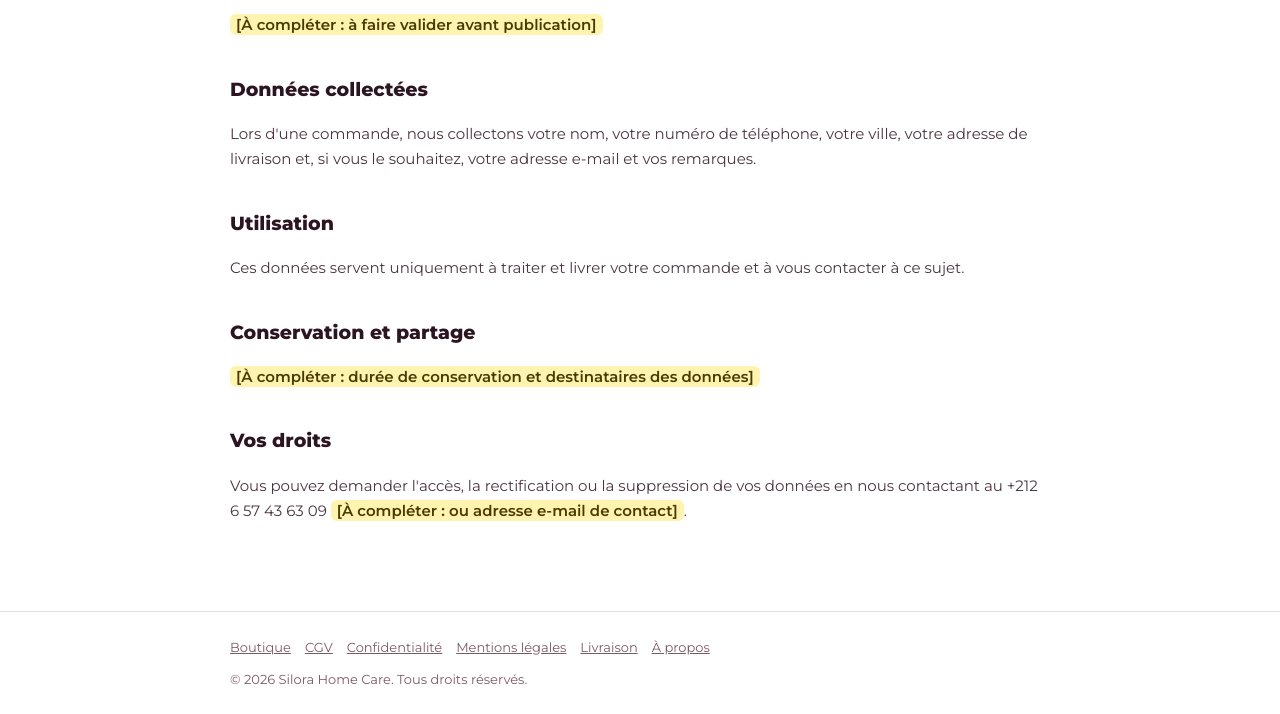
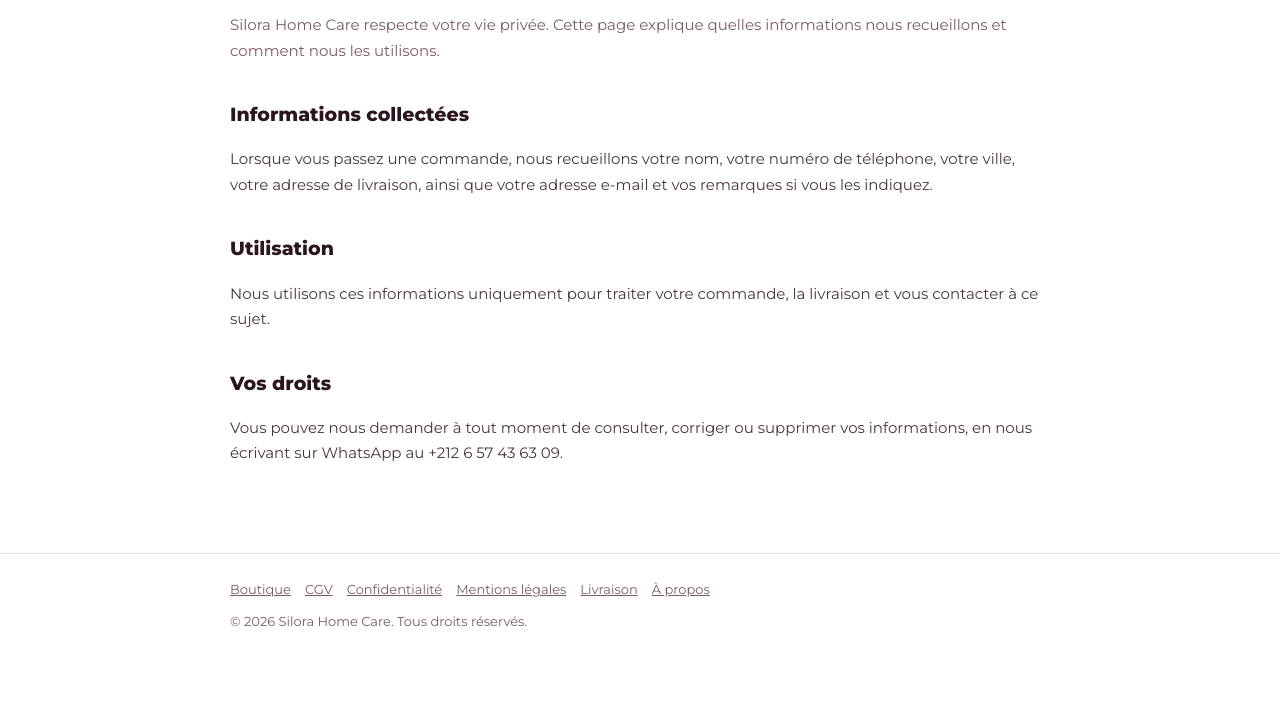
Before and after one commit to Meykyou100/silora-home-care, a plain HTML site: page confidentialite.html in a window 1280 px wide. Shown: the part 171-885 px from the top of the page. After the commit the page ends 827 px from the top, so only its background shows below. Drawn offline with Linux system fonts and the light colour scheme.

Commit message:
Politique de confidentialite simplifiee

```diff
--- a/confidentialite.html
+++ b/confidentialite.html
@@ -34,16 +34,13 @@ footer a{color:#7b5a68;margin-right:14px}
 <header><div class="wrap"><a href="/"><img src="images/logo.png" alt="Silora Home Care"></a><a class="back" href="/">← Retour à la boutique</a></div></header>
 <main><div class="wrap">
 <h1>Politique de confidentialité</h1>
-
-<p class="lead"><span class="todo">[À compléter : à faire valider avant publication]</span></p>
-<h2>Données collectées</h2>
-<p>Lors d'une commande, nous collectons votre nom, votre numéro de téléphone, votre ville, votre adresse de livraison et, si vous le souhaitez, votre adresse e-mail et vos remarques.</p>
+<p class="lead">Silora Home Care respecte votre vie privée. Cette page explique quelles informations nous recueillons et comment nous les utilisons.</p>
+<h2>Informations collectées</h2>
+<p>Lorsque vous passez une commande, nous recueillons votre nom, votre numéro de téléphone, votre ville, votre adresse de livraison, ainsi que votre adresse e-mail et vos remarques si vous les indiquez.</p>
 <h2>Utilisation</h2>
-<p>Ces données servent uniquement à traiter et livrer votre commande et à vous contacter à ce sujet.</p>
-<h2>Conservation et partage</h2>
-<p><span class="todo">[À compléter : durée de conservation et destinataires des données]</span></p>
+<p>Nous utilisons ces informations uniquement pour traiter votre commande, la livraison et vous contacter à ce sujet.</p>
 <h2>Vos droits</h2>
-<p>Vous pouvez demander l'accès, la rectification ou la suppression de vos données en nous contactant au +212 6 57 43 63 09 <span class="todo">[À compléter : ou adresse e-mail de contact]</span>.</p>
+<p>Vous pouvez nous demander à tout moment de consulter, corriger ou supprimer vos informations, en nous écrivant sur WhatsApp au +212 6 57 43 63 09.</p>
 
 </div></main>
 <footer><div class="wrap"><a href="/">Boutique</a><a href="cgv">CGV</a><a href="confidentialite">Confidentialité</a><a href="mentions-legales">Mentions légales</a><a href="livraison">Livraison</a><a href="a-propos">À propos</a><div style="margin-top:10px">© 2026 Silora Home Care. Tous droits réservés.</div></div></footer>
```
Also changed, not shown: cgv.html (+1 -1 lines), index.html (+1 -3 lines), livraison.html (+1 -1 lines), mentions-legales.html (+3 -9 lines).
